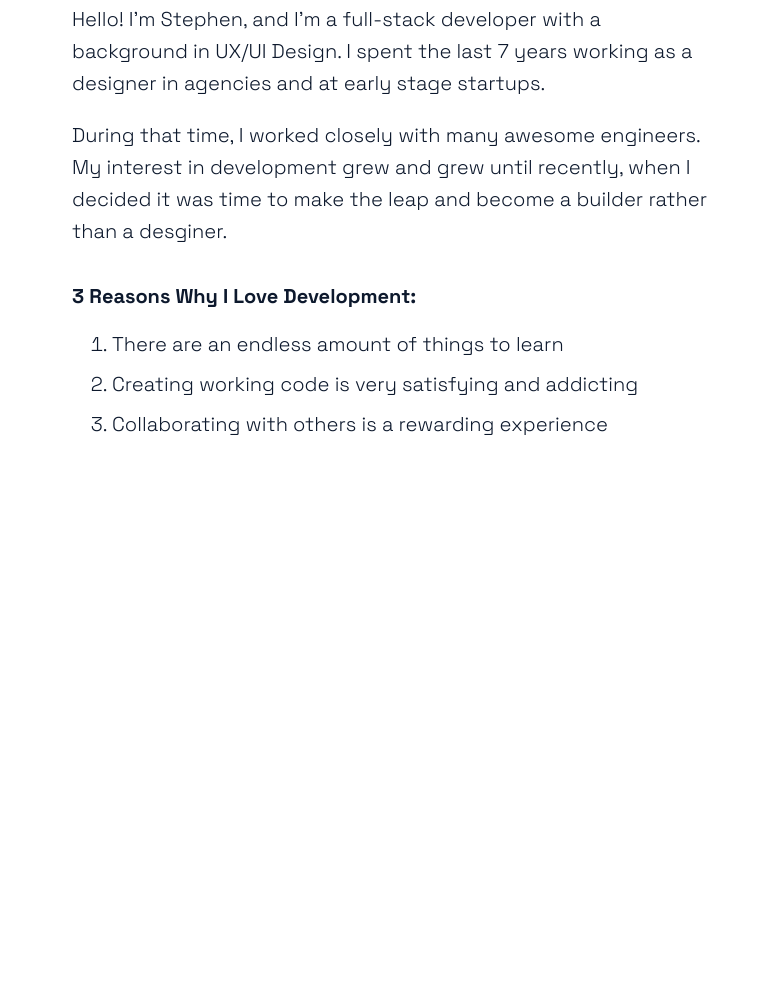
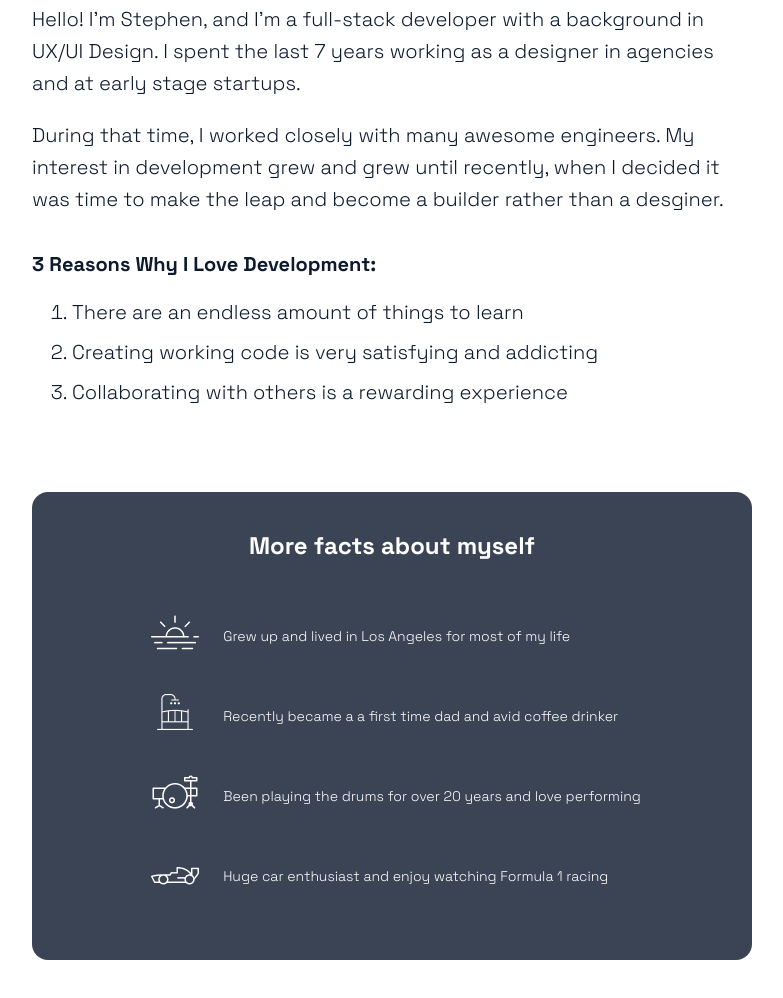
Before and after one commit to skurshner/portfolio, a plain HTML site: page index.html in a window 1280 px wide. Shown: the part 718-1716 px from the top of the page, without its empty margins (248-1031 px from the left). Before the commit the page ends 1418 px from the top, so only its background shows below. Drawn offline with nearby package versions, Linux system fonts and the light colour scheme.

Commit message:
added about me text box

```diff
--- a/index.html
+++ b/index.html
@@ -27,7 +27,7 @@
                 <div class="hero-text">
                     <h1>Stephen Kurshner</h1>
                     <h2>Full-Stack Developer/Designer</h2>
-                    <h4>Based in Ventura County, CA</h4>
+                    <p>Based in Ventura County, CA</p>
                 </div>
                 <div class="hero-image-container">
                     <img class ="profile-photo" src="/images/profilephoto.png" alt="Stephen Kurshner headshot">
@@ -47,6 +47,7 @@
                         <hr>
                     </div>
                 </header>
+                <!-- About Me Text -->
                 <div class="about-text-wrapper">
                     <p>Hello!  I’m Stephen, and I’m a full-stack developer with a background in UX/UI Design.
                         I spent the last 7 years working as a designer in agencies and at early stage startups. </p>
@@ -61,8 +62,19 @@
                         <li>Collaborating with others is a rewarding experience</li>
                     </ol>
                 </div>
+                <!-- Facts Box -->
+                <div class="facts-box-container">
+                    <h4>More facts about myself</h4>
+                    <div class="list-container">
+                        <ul class="facts">
+                            <li class="fact losangeles">Grew up and lived in Los Angeles for most of my life</li>
+                            <li class="fact baby">Recently became a a first time dad and avid coffee drinker</li>
+                            <li class="fact drums">Been playing the drums for over 20 years and love performing</li>
+                            <li class="fact car">Huge car enthusiast and enjoy watching Formula 1 racing</li>
+                        </ul>
+                    </div>
+                </div>
             </section>
-            <!-- Facts Box -->
             <!-- Contact Section -->
             <section></section>
             <!-- Contact Box -->
--- a/style.css
+++ b/style.css
@@ -53,8 +53,9 @@ h3 {
 }
 
 h4 {
-    font-size: 1rem;
-    font-weight: 300;
+    font-size: 1.5rem;
+    font-weight: 700;
+    margin: 0;
 }
 
 p, strong, li {
@@ -71,6 +72,11 @@ p {
 
 li {
     line-height: 200%;
+}
+
+li.fact {
+    font-size: 0.875rem;
+    line-height: 2.5rem;
 }
 
 /* Header - Nav */
@@ -139,7 +145,7 @@ nav a:active {
     height: 240px;
     width: 240px;
     background-color: var(--main-blue);
-    border-radius: 20px;
+    border-radius: 16px;
     box-shadow: 0px 8px 16px rgba(0, 0, 0, 0.12);
 }
 
@@ -152,7 +158,7 @@ nav a:active {
 
 }
 
-/* About Me */
+/* About Me Section - Text */
 
 .about-header-wrapper {
     width: 150px;
@@ -160,7 +166,55 @@ nav a:active {
 }
 
 .about-text-wrapper {
-    width: 50%;
+    width: 80%;
     max-width: 720px;
     margin: auto;
 }
+
+/* About Me Section - Facts */
+
+.facts-box-container {
+    width: 80%;
+    max-width: 720px;
+    margin: 80px auto;
+    background-color: var(--main-blue);
+    border-radius: 16px;
+    padding: 40px 0;
+    color: white;
+    display: flex;
+    flex-direction: column;
+    align-items: center;
+}
+
+div.list-container {
+    margin: 40px auto 0px auto;
+}
+
+ul.facts {
+    list-style-type: none;
+    list-style-position: inside;
+    padding: 0;
+    margin: 0;
+}
+
+li.fact {
+    height: 48px;
+    padding: 16px 0px 16px 80px;
+
+}
+
+li.losangeles {
+    background: url('/images/icons/losangeles.png') no-repeat 8px 8px;
+}
+
+li.baby {
+    background: url('/images/icons/baby.png') no-repeat 8px 8px;
+}
+
+li.drums {
+    background: url('/images/icons/drum.png') no-repeat 8px 8px;
+}
+
+li.car {
+    background: url('/images/icons/car.png') no-repeat 8px 12px;
+}
```
Also changed, not shown: images/icons/baby.png (added), images/icons/car.png (added), images/icons/drum.png (added), images/icons/losangeles.png (added).
